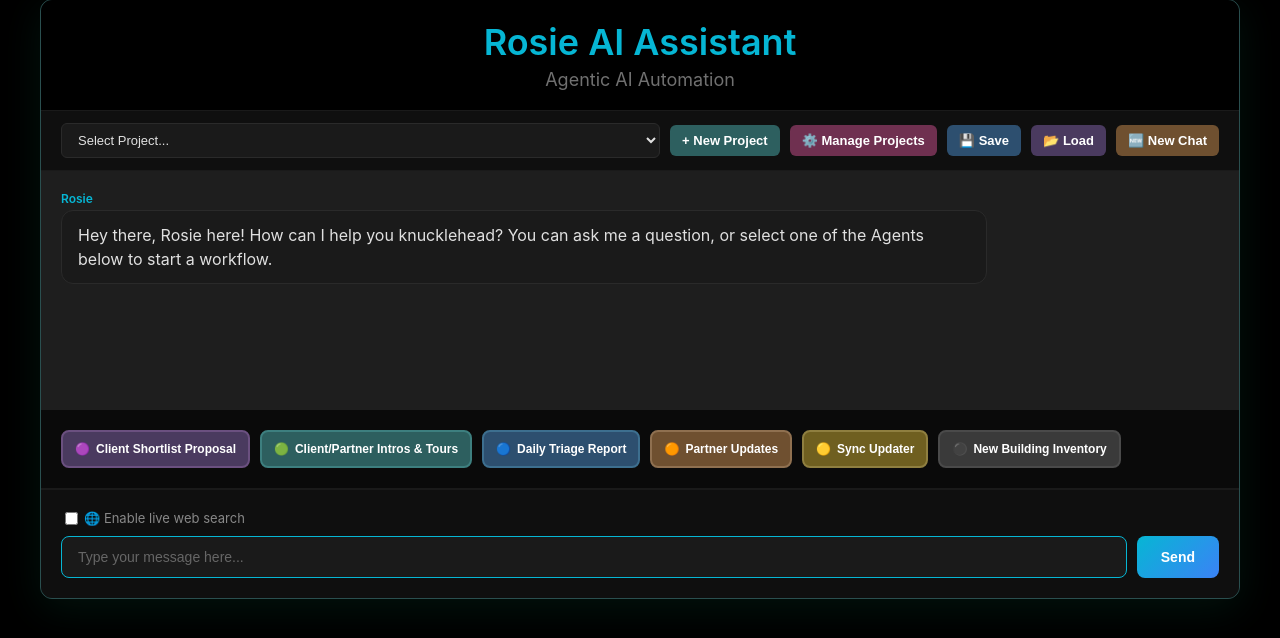
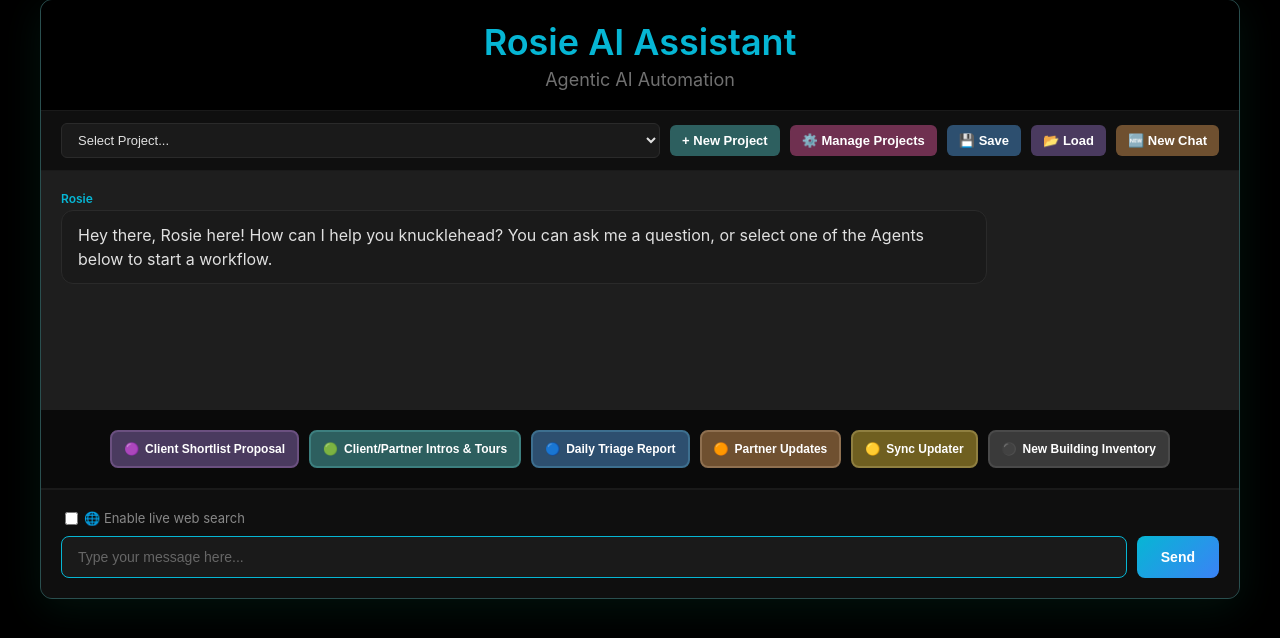
Before and after one commit to CurlyBracesAI/Website-G-rosie.curlybraces.ai, a Flask app: page / in a window 1280 px wide. Shown: the part 70-708 px from the top of the page. Run offline with Flask 3, Linux system fonts and the light colour scheme; the visitor is signed in with stand-in values (Sample User, id 1); data that the repository does not hold is empty; some libraries are stand-ins or nearby versions.

Commit message:
Allow buttons to adjust to the width of the open tab
Update CSS in templates/index.html to change flex-wrap from nowrap to wrap and add justify-content: center for the agent-buttons class.

Replit-Commit-Author: Agent
Replit-Commit-Session-Id: 25868bfb-a901-417d-aa2a-4cb36b4de85d
Replit-Commit-Checkpoint-Type: full_checkpoint
Replit-Commit-Event-Id: c0a24b5d-886c-4bcb-b47b-9c9d156735ec
Replit-Commit-Screenshot-Url: https://storage.googleapis.com/screenshot-production-us-central1/479039b7-272a-488b-9f95-a86343b93095/25868bfb-a901-417d-aa2a-4cb36b4de85d/rGxhwhg

```diff
--- a/templates/index.html
+++ b/templates/index.html
@@ -400,9 +400,9 @@
 
         .agent-buttons {
             display: flex;
-            flex-wrap: nowrap;
+            flex-wrap: wrap;
             gap: 10px;
-            overflow-x: auto;
+            justify-content: center;
         }
 
         .agent-btn {
```
Also changed, not shown: 1 other file.
